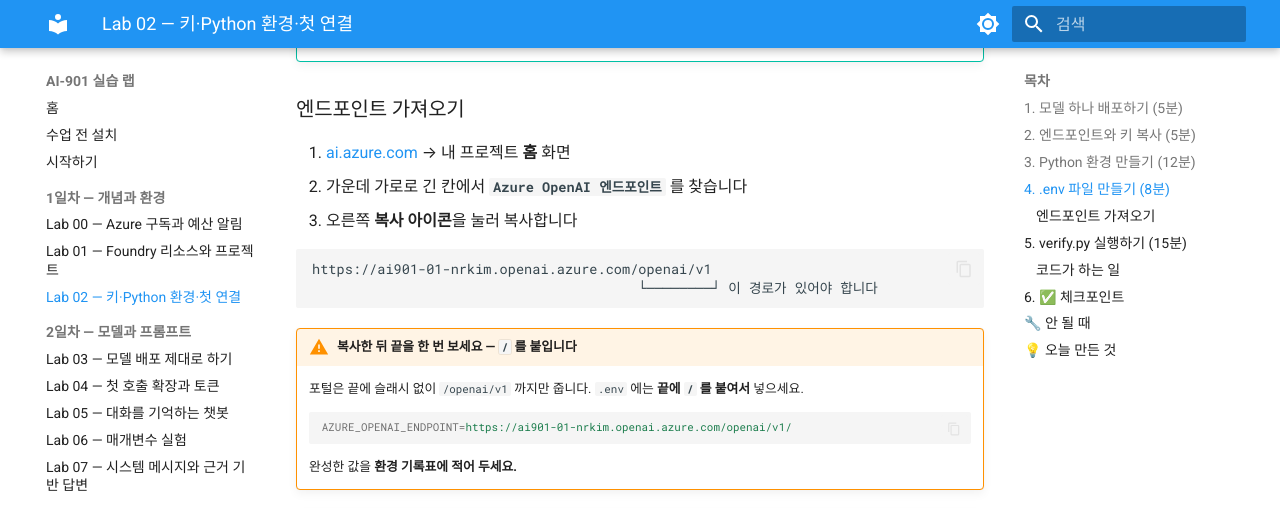
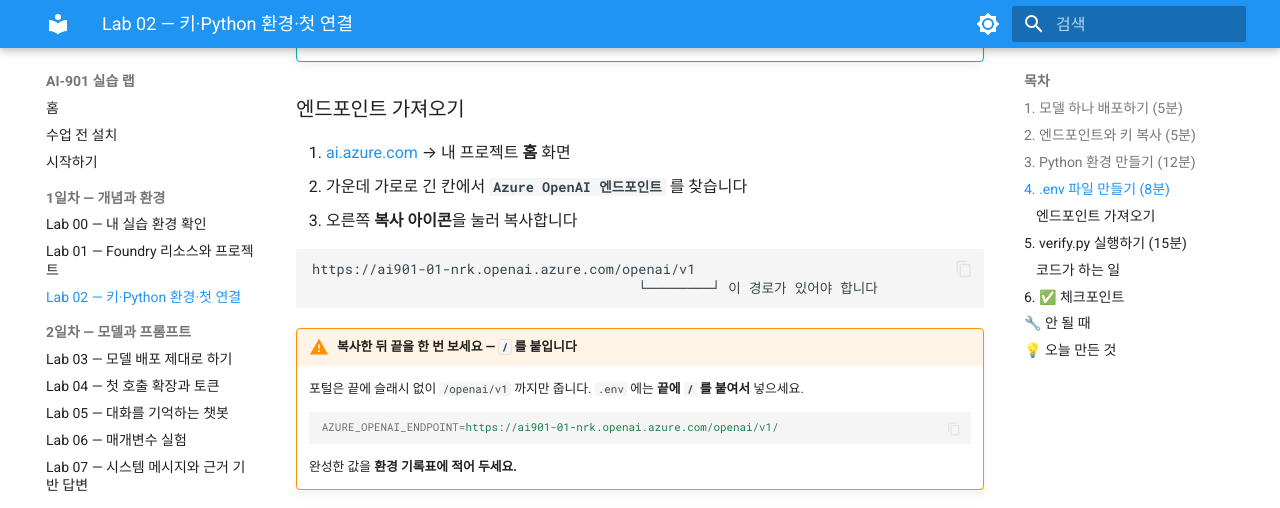
Before and after one commit to skilleat-labs/ai901-labs, an MkDocs documentation site: the page built from docs/labs/lab02-first-call.md, in a window 1280 px wide and 900 px high, scrolled down 5403 px. Shown: the top 508 px of the window. Built offline with MkDocs 1.6.1 and Material for MkDocs 9.7.7, drawn with Linux system fonts in a browser that asks for light colours; some of the changed text lies outside the part shown.

Commit message:
가이드 내부 불일치 3건 정정 — Lab 00 제목·리소스 이름 예시·Lab 02 마무리 문구
Co-Authored-By: Claude Opus 5 <noreply@anthropic.com>

````diff
--- a/docs/labs/lab02-first-call.md
+++ b/docs/labs/lab02-first-call.md
@@ -246,7 +246,7 @@ MODEL_DEPLOYMENT_NAME=gpt-5.4-mini
 3. 오른쪽 **복사 아이콘**을 눌러 복사합니다
 
 ```text
-https://ai901-01-nrkim.openai.azure.com/openai/v1
+https://ai901-01-nrk.openai.azure.com/openai/v1
                                         └────────┘ 이 경로가 있어야 합니다
 ```
 
@@ -255,7 +255,7 @@ https://ai901-01-nrkim.openai.azure.com/openai/v1
     `.env` 에는 **끝에 `/` 를 붙여서** 넣으세요.
 
     ```ini
-    AZURE_OPENAI_ENDPOINT=https://ai901-01-nrkim.openai.azure.com/openai/v1/
+    AZURE_OPENAI_ENDPOINT=https://ai901-01-nrk.openai.azure.com/openai/v1/
     ```
 
     완성한 값을 **환경 기록표에 적어 두세요.**
@@ -466,5 +466,5 @@ ai901/
 지금 쓴 세 줄짜리 코드가 4일 내내 계속 자랍니다.
 
 !!! success "수고하셨습니다"
-    오늘 한 일 — 구독을 만들고, 예산 알림을 걸고, Foundry 리소스와 프로젝트를 만들고,
+    오늘 한 일 — 실습 환경을 확인하고, Foundry 리소스와 프로젝트를 만들고,
     모델을 배포하고, **내 코드로 AI를 불러서 답을 받았습니다.**
--- a/mkdocs.yml
+++ b/mkdocs.yml
@@ -48,7 +48,7 @@ nav:
   - 수업 전 설치: install.md
   - 시작하기: 00-setup.md
   - 1일차 — 개념과 환경:
-    - Lab 00 — Azure 구독과 예산 알림: labs/lab00-subscription.md
+    - Lab 00 — 내 실습 환경 확인: labs/lab00-subscription.md
     - Lab 01 — Foundry 리소스와 프로젝트: labs/lab01-foundry-project.md
     - Lab 02 — 키·Python 환경·첫 연결: labs/lab02-first-call.md
   - 2일차 — 모델과 프롬프트:
````
